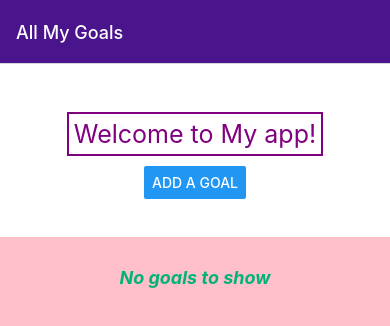
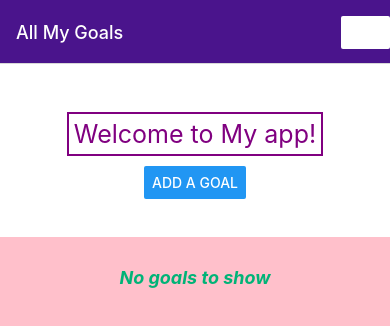
Before and after one commit to BearRabbitCrane/5520-Mobile, a React Native app: screen /Home in a window 390 px wide. Shown: the top 326 px of the page. Built offline with nearby package versions, Linux system fonts and the light colour scheme.

Commit message:
Updated the code to have the same styling on GoalDeatils (and any other screen we will add in the future) screen.

```diff
--- a/App.js
+++ b/App.js
@@ -10,37 +10,34 @@ const Stack = createNativeStackNavigator();
 const App = () => {
   return (
     <NavigationContainer>
-      <Stack.Navigator>
-        {/* Home screen */}
+      <Stack.Navigator
+        screenOptions={{
+          headerStyle: { backgroundColor: '#4a148c' },  // Global header background color
+          headerTintColor: '#fff',  // Global header text color
+          headerRight: () => (
+            <Button
+              onPress={() => Alert.alert('More Info', 'You pressed the header button!')}
+              title="Info"
+              color="#fff"
+            />
+          ),
+        }}
+      >
+        {/* Home screen with unique title */}
         <Stack.Screen
           name="Home"
           component={Home}
-          options={{
-            title: 'All My Goals',
-            headerStyle: { backgroundColor: '#4a148c' },
-            headerTintColor: '#fff',
-          }}
+          options={{ title: 'All My Goals' }}  // Only set unique title here
         />
 
-        {/* GoalDetails screen */}
+        {/* GoalDetails screen with dynamic title */}
         <Stack.Screen
           name="GoalDetails"
           component={GoalDetails}
           options={({ route }) => {
-            // Set title to 'More Details' if navigating from the "More Details" button
             const isMoreDetails = route.params && route.params.isMoreDetails;
-
             return {
-              title: isMoreDetails ? 'More Details' : route.params.goal.text,  // Fixed title if from "More Details", otherwise dynamic
-              headerRight: () => (
-                <Button
-                  onPress={() => Alert.alert('More Info', 'You pressed the header button!')}
-                  title="Info"
-                  color="#fff"
-                />
-              ),
-              headerStyle: { backgroundColor: '#4a148c' },
-              headerTintColor: '#fff',
+              title: isMoreDetails ? 'More Details' : route.params.goal.text,  // Dynamic title
             };
           }}
         />
--- a/components/GoalDetails.js
+++ b/components/GoalDetails.js
@@ -16,7 +16,7 @@ const GoalDetails = ({ route, navigation }) => {
         title="More Details"
         onPress={() => {
           // Navigate to a new instance of GoalDetails
-          navigation.push('GoalDetails', { goal });
+          navigation.push('GoalDetails', { goal, isMoreDetails: true });
         }}
       />
     </View>
```
